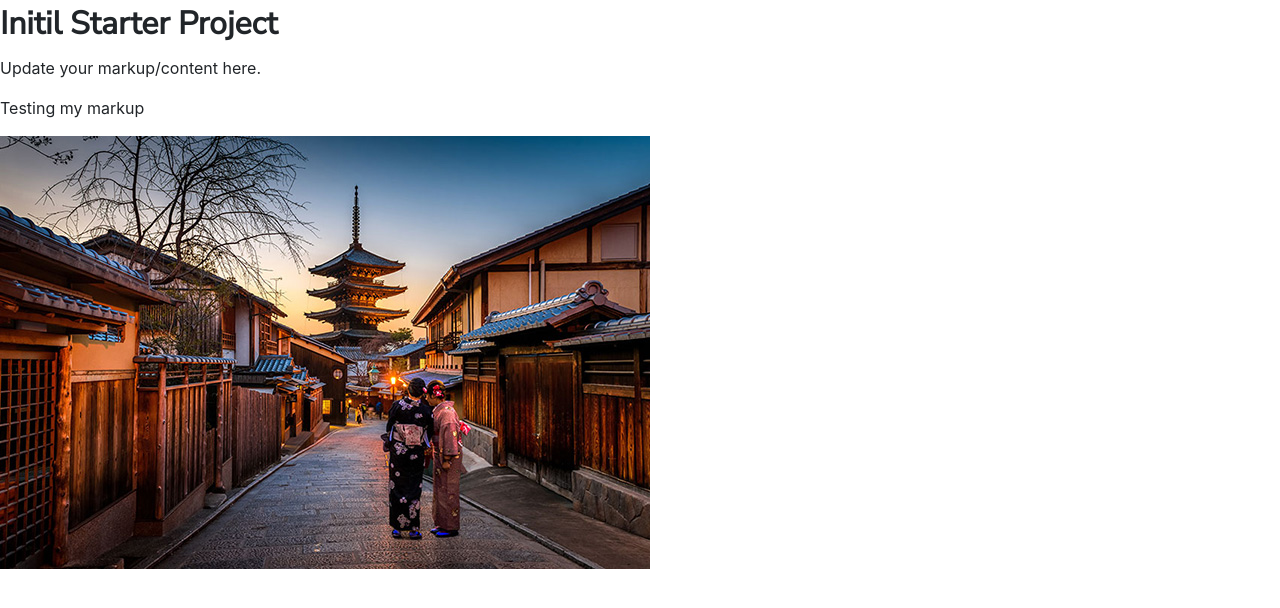
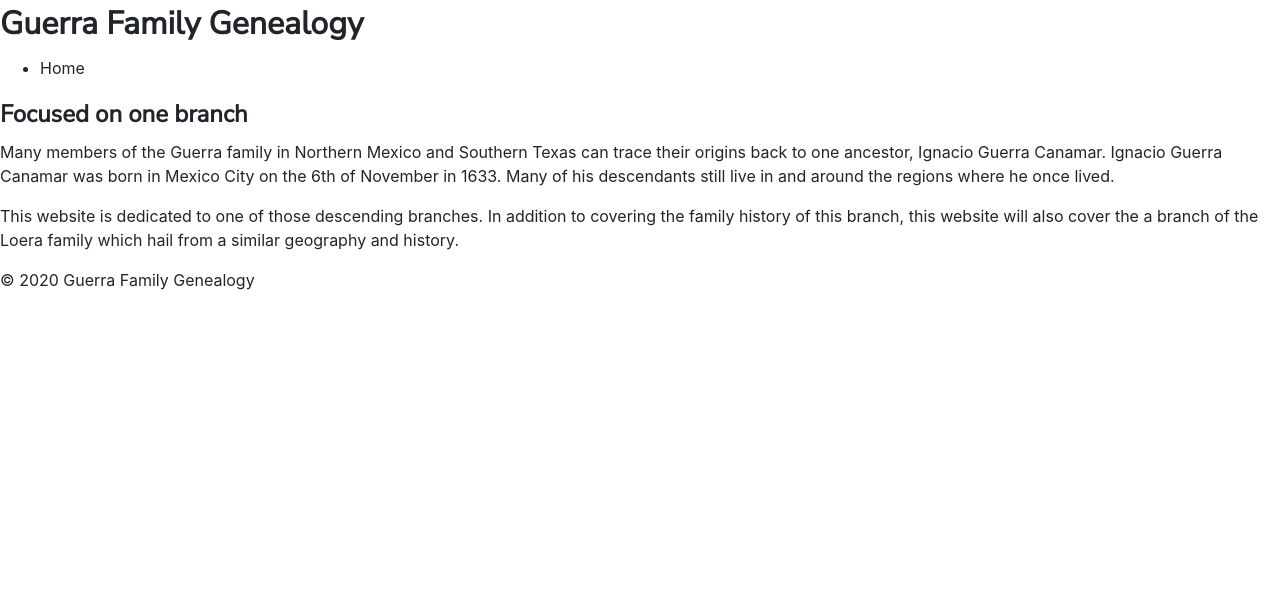
Before and after one commit to jsguerra/guerrafamily, a website: page src/index.html in a window 1280 px wide. Drawn offline with nearby package versions, Linux system fonts and the light colour scheme; files that its build step writes are made by us from their sources.

Commit message:
markup updated

```diff
--- a/src/index.html
+++ b/src/index.html
@@ -2,15 +2,36 @@
 <html lang="en">
 <head>
   <meta charset="UTF-8">
-  <meta name="viewport" content="width=device-width, initial-scale=1.0">
-  <title>Document</title>
-  <link rel="stylesheet" href="style.css">
+  <meta http-equiv="X-UA-Compatible" content="IE=edge">
+  <meta name="viewport" content="width=device-width, initial-scale=1">
+  <title>Guerra Family Genealogy</title>
+  <link rel="stylesheet" href="css/style.css">
 </head>
 <body>
-  <h1>Initil Starter Project</h1>
-  <p>Update your markup/content here.</p>
-  <p>Testing my markup</p>
-  <img src="images/sorasak-test-thumb.jpg" alt="test" />
+  <header>
+    <h1>Guerra Family Genealogy</h1>
+  </header>
+  <nav>
+    <ul>
+      <li>Home</li>
+    </ul>
+  </nav>
+  <main>
+    <article>
+      <header>
+        <h2>Focused on one branch</h2>
+      </header>
+      <p>Many members of the Guerra family in Northern Mexico and Southern Texas can trace their origins back to one ancestor, Ignacio Guerra Canamar. Ignacio Guerra Canamar was born in Mexico City on the 6th of November in 1633. Many of his descendants still live in and around the regions where he once lived.</p>
+      <p>This website is dedicated to one of those descending branches. In addition to covering the family history of this branch, this website will also cover the a branch of the Loera family which hail from a similar geography and history.</p>
+    </article>
+  </main>
+  <aside>
+
+  </aside>
+  <footer>
+    <p>&copy; 2020 Guerra Family Genealogy</p>
+  </footer>
+
   <script src="js/app.min.js"></script>
 </body>
 </html>
```
